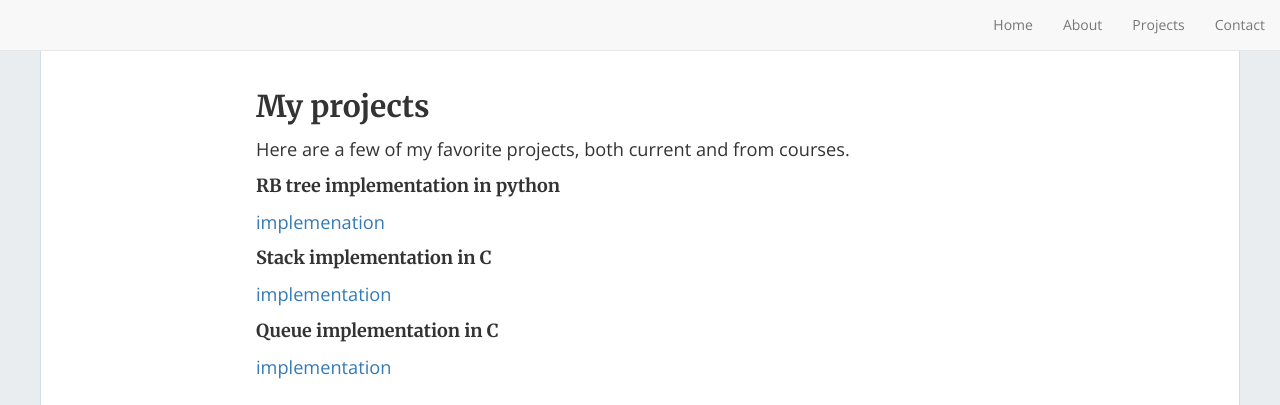
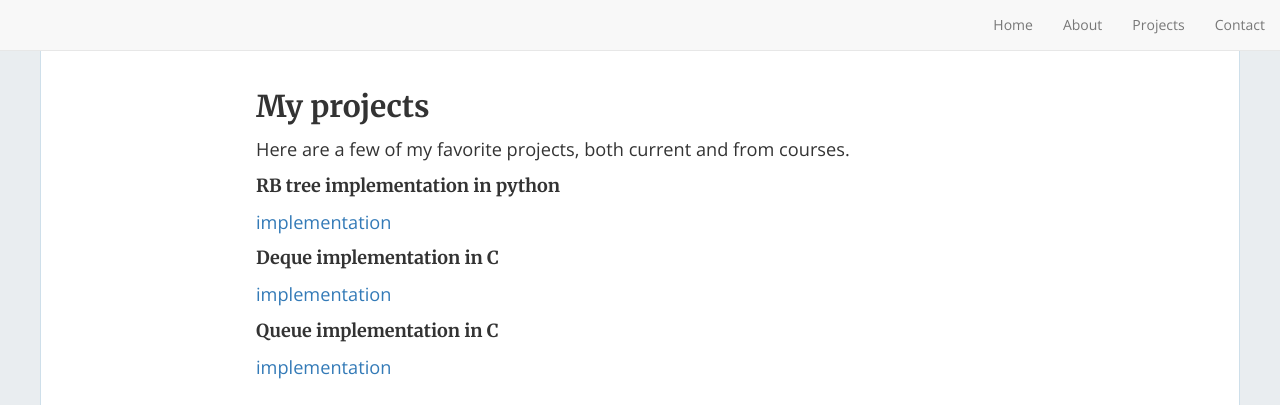
Before and after one commit to lilylogan/lilylogan.github.io, a Jekyll site: the page built from projects.md, in a window 1280 px wide. Shown: the top 405 px of the page. Built offline with Jekyll 4.4.1, drawn with Linux system fonts in a browser that asks for light colours; nearby versions of some CDN libraries; library files that are not in the unit come from our copies.

Commit message:
added links

```diff
--- a/projects.md
+++ b/projects.md
@@ -9,10 +9,10 @@
 Here are a few of my favorite projects, both current and from courses.
 
 #### RB tree implementation in python
-[implemenation]()
+[implementation](https://github.com/lilylogan/cs313/blob/main/rb_tree.py)
 
-#### Stack implementation in C
-[implementation]()
+#### Deque implementation in C
+[implementation](https://github.com/lilylogan/cs212/blob/main/project3B/project3B_deque.c)
 
 #### Queue implementation in C
-[implementation]()
+[implementation](https://github.com/lilylogan/cs212/blob/main/project3A/project3A_queue.c)
```
